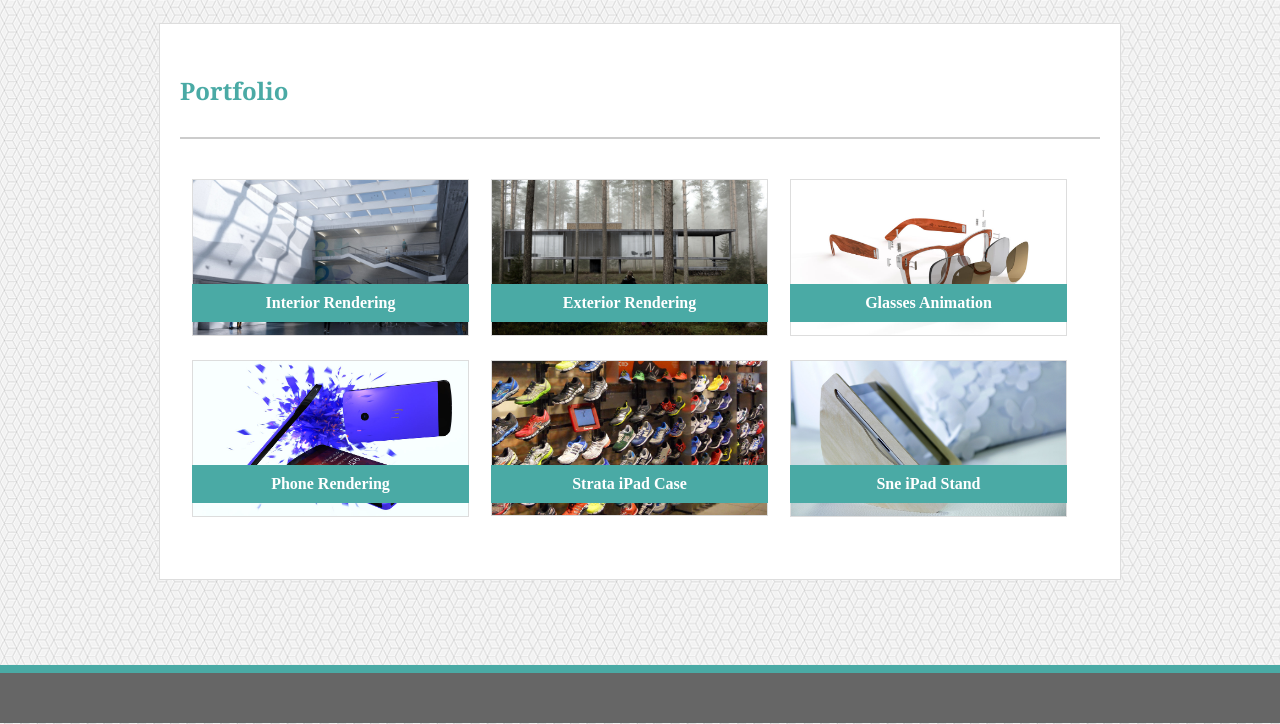
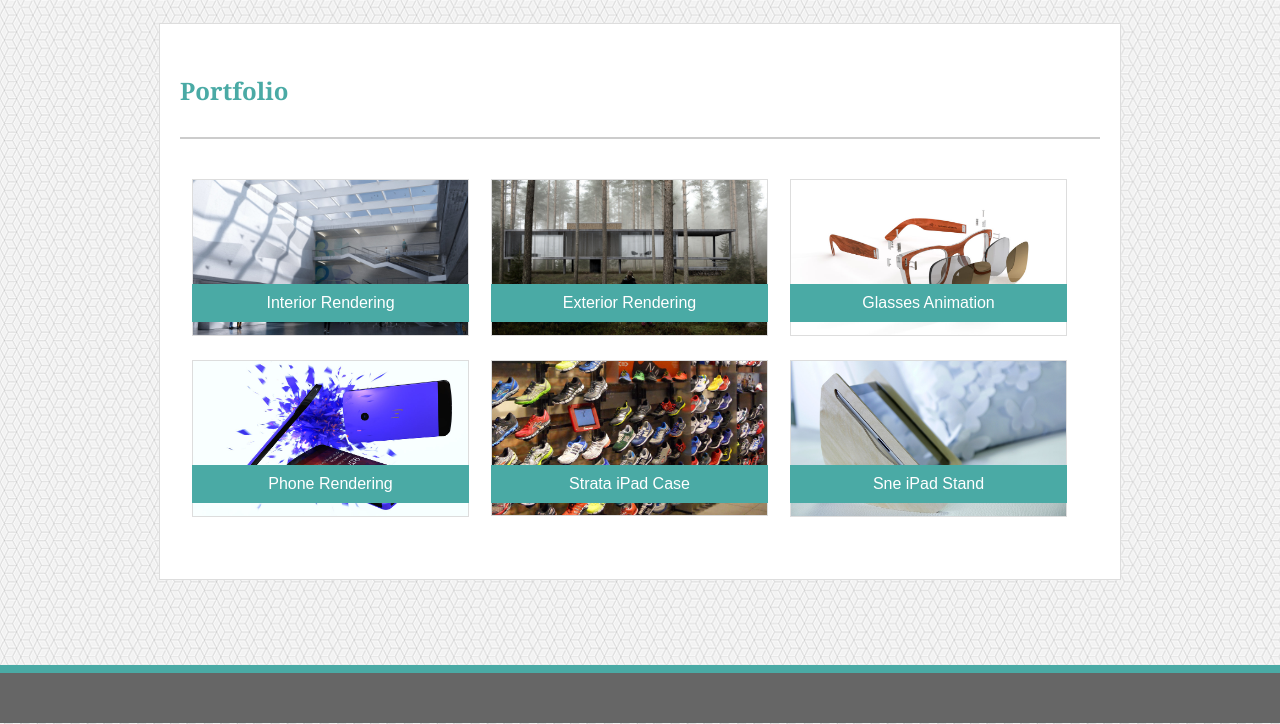
Before and after one commit to aarkitekkt/aarkitekkt.github.io, a plain HTML site: page portfolio.html in a window 1280 px wide. Shown: the part 76-800 px from the top of the page. Drawn offline with Linux system fonts and the light colour scheme.

Commit message:
added links to portfolio page

```diff
--- a/assets/css/style.css
+++ b/assets/css/style.css
@@ -21,7 +21,6 @@ p {
 }
 
 label {
-    /* margin-bottom: 15px; */
     font-family: 'Arial', 'Helvetica Neue', Helvetica, sans-serif;
 }
 
@@ -135,6 +134,17 @@ h4 {
     margin-top: 105px;
 }
 
+.project-name {
+    background: #4aaaa5;
+    color: #ffffff;
+    width: 277px;
+    position: absolute;
+    text-align: center;
+    padding: 10px 0px;
+    margin-top: 105px;
+    font-family: 'Arial', 'Helvetica Neue', Helvetica, sans-serif;
+}
+
 .project {
     float: left;
     width: 275px;
--- a/portfolio.html
+++ b/portfolio.html
@@ -29,32 +29,32 @@
 
             <div class="gallery">
                 <div class="project">
-                    <h4>Interior Rendering</h4>
+                    <a class="project-name" href="#">Interior Rendering</a>
                     <img id="image" src="assets/images/arch1.jpg">
                 </div>
 
                 <div class="project">
-                    <h4>Exterior Rendering</h4>
+                    <a class="project-name" href="#">Exterior Rendering</a>
                     <img id="image" src="assets/images/arch3.jpg">
                 </div>
 
                 <div class="project">
-                    <h4>Glasses Animation</h4>
+                    <a class="project-name" href="#">Glasses Animation</a>
                     <img id="image" src="assets/images/glasses.jpg">
                 </div>
 
                 <div class="project">
-                    <h4>Phone Rendering</h4>
+                    <a class="project-name" href="#">Phone Rendering</a>
                     <img id="image" src="assets/images/phone.jpg">
                 </div>
 
                 <div class="project">
-                    <h4>Strata iPad Case</h4>
+                    <a class="project-name" href="#">Strata iPad Case</a>
                     <img id="image" src="assets/images/strata.jpg">
                 </div>
 
                 <div class="project">
-                    <h4>Sne iPad Stand</h4>
+                    <a class="project-name" href="#">Sne iPad Stand</a>
                     <img id="image" src="assets/images/sne.jpg">
                 </div>
 
```
